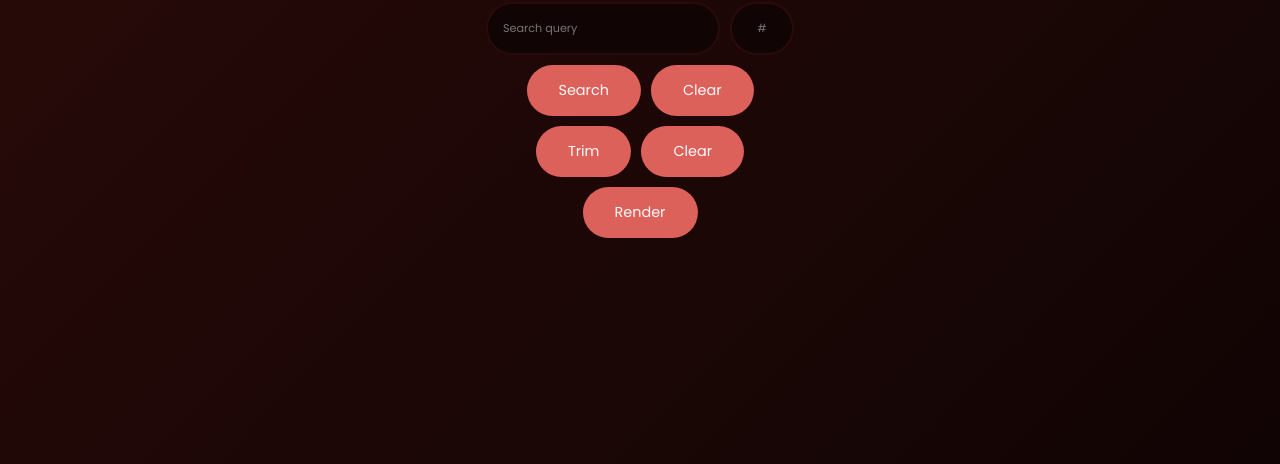
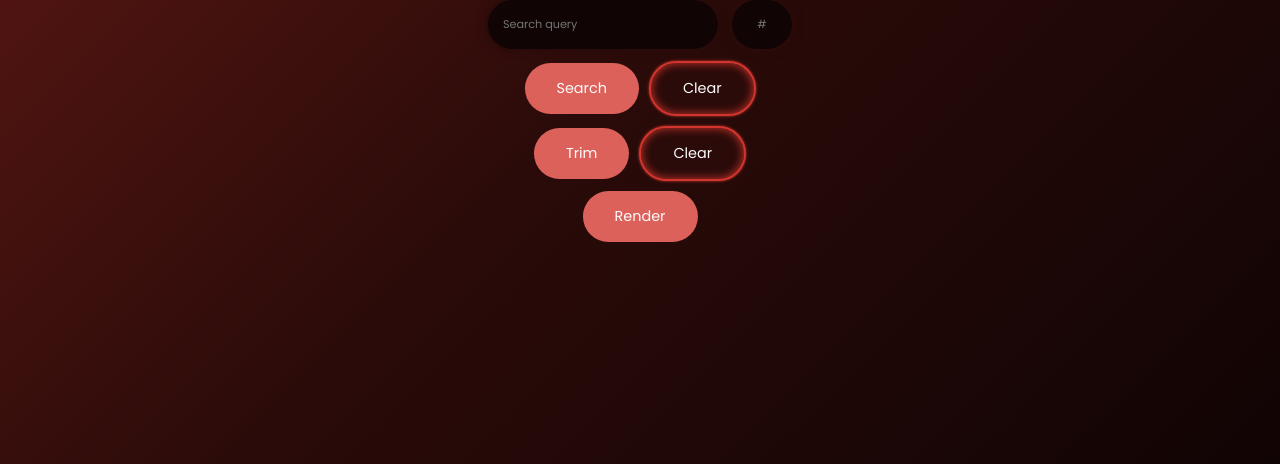
Before and after one commit to NinetyUnderScore/LobotomyGen, a plain HTML site: page Web/Index.html in a window 1280 px wide. Shown: the part 336-800 px from the top of the page. Drawn offline with Linux system fonts and the light colour scheme.

Commit message:
styling... again...

```diff
--- a/Web/Index.html
+++ b/Web/Index.html
@@ -28,7 +28,7 @@
                     Search
                 </button>
 
-                <button id="clearResultsButton" class="mainButton primaryButton center" onclick="clearResults()">
+                <button id="clearResultsButton" class="mainButton secondaryButton center" onclick="clearResults()">
                     Clear
                 </button>
             </div>
@@ -39,7 +39,7 @@
                     Trim
                 </button>
 
-                <button id="clearTrimmedButton" class="mainButton primaryButton center" onclick="clearTrimmed()">
+                <button id="clearTrimmedButton" class="mainButton secondaryButton center" onclick="clearTrimmed()">
                     Clear
                 </button>
             </div>
--- a/Web/styleSheet.css
+++ b/Web/styleSheet.css
@@ -34,7 +34,7 @@ body {
 
     margin: 0;
     background: var(--background);
-    background: linear-gradient(135deg, var(--accent) -100%, var(--secondary) 0%, var(--background) 100%);
+    background: linear-gradient(135deg, var(--accent) -100%, var(--secondary) 50%, var(--background) 100%);
 }
 
 
@@ -73,13 +73,14 @@ input[type=text] {
     padding-bottom: 16px;
     border-radius: 50px;
 
+    box-shadow: 0px 0px 10px var(--secondary);
     transition: 0.25s;
 }
 
 input[type=text]:hover {
     outline: none;
     border: 2px solid var(--accent);
-    /* box-shadow: 0px 0px 10px var(--accent); */
+
 }
 
 input[type=text]:focus {
@@ -105,11 +106,38 @@ input[type=text]:focus {
 }
 
 .primaryButton:hover {
-    background-color: var(--accent);
+    box-shadow: 0px 0px 10px var(--primary);
 }
 
 .primaryButton:active {
+    background-color: var(--accent);
+    box-shadow: 0px 0px 10px var(--accent) inset, 0px 0px 10px var(--accent);
+    transition: 0.1s;
+}
+
+.secondaryButton {
+    color:var(--text);
+    font-family: 'Poppins';
+    font-weight: 400;
+    font-size: 0.9rem; /* 21.28px */
+
+    border-style: solid;
+    border-color: var(--accent);
     background-color: var(--secondary);
+    box-shadow: 0px 0px 3px var(--accent), 0px 0px 10px var(--accent) inset;
+    transition: 0.25s;
+}
+
+.secondaryButton:hover {
+    background-color: var(--secondary);
+    border-color: var(--accent);
+    box-shadow: 0px 0px 10px var(--accent), 0px 0px 10px var(--accent) inset;
+}
+
+.secondaryButton:active {
+    background-color: var(--accent);
+    border-color: var(--accent);
+    box-shadow: 0px 0px 10px var(--accent) inset, 0px 0px 10px var(--accent);
     transition: 0.1s;
 }
 
```
